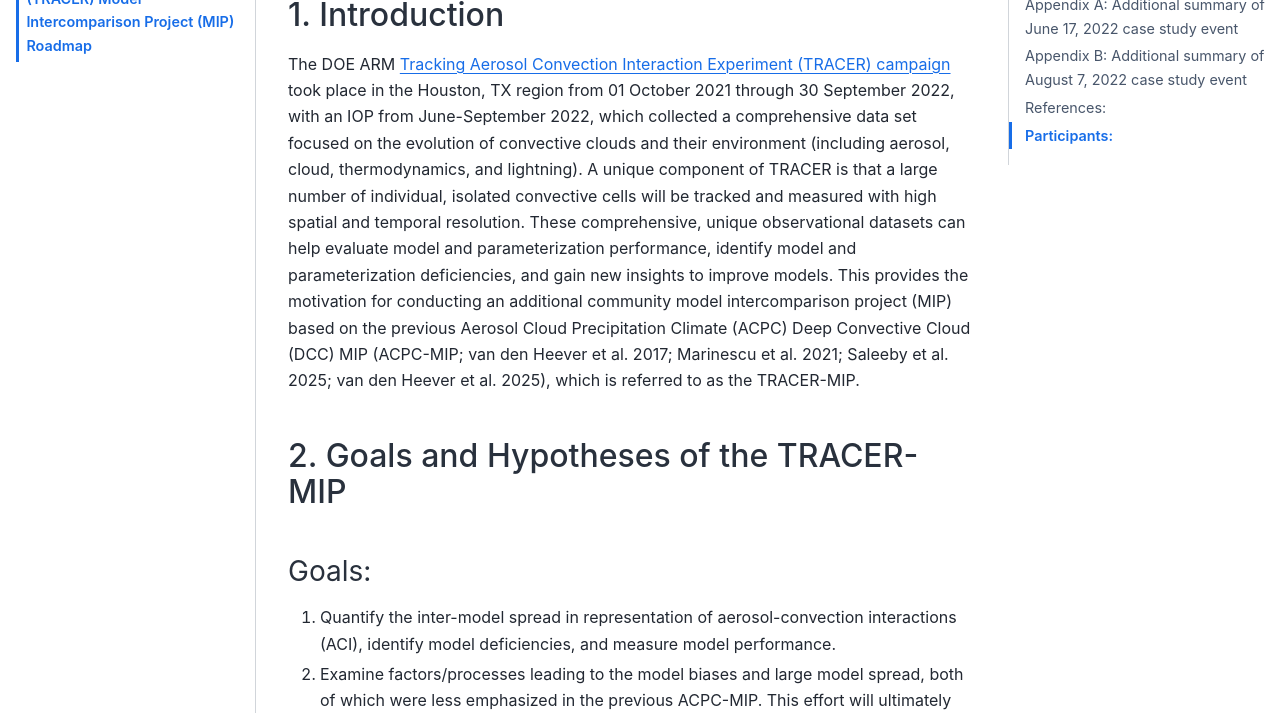
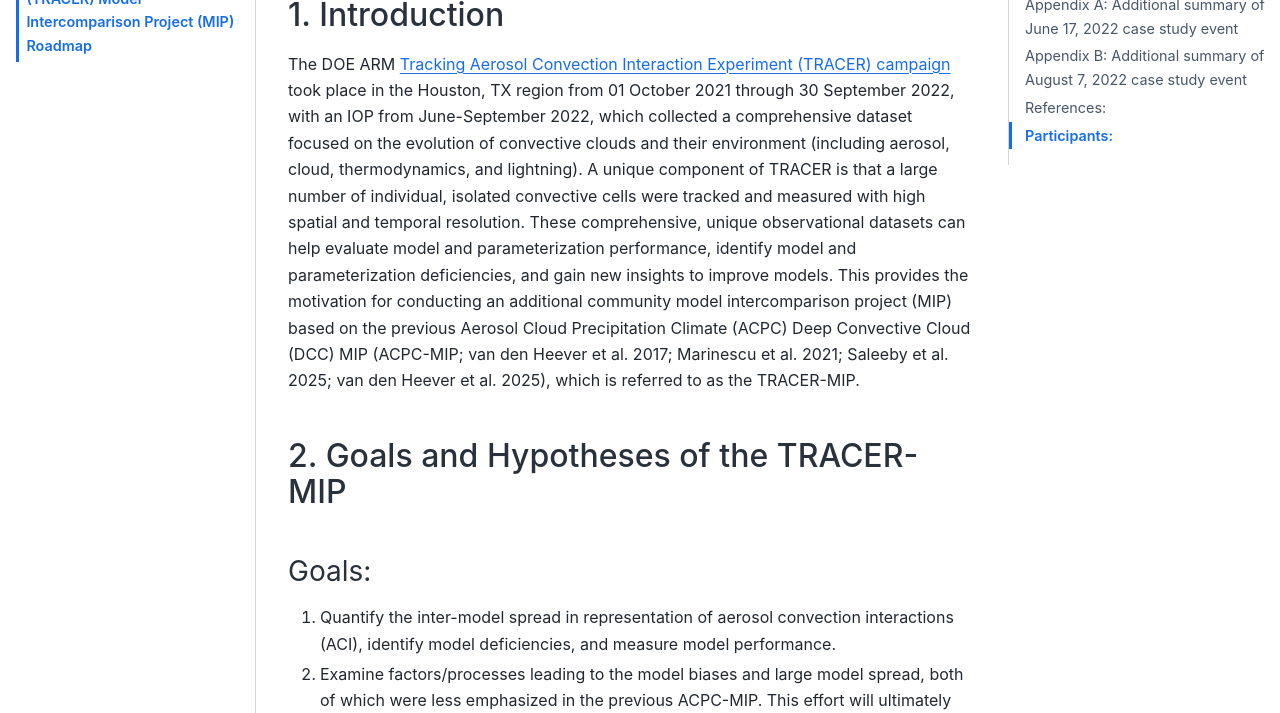
Before and after one commit to ARM-Synergy/tracer-mip, a Jupyter Book: the page built from Roadmap.md, in a window 1280 px wide and 1400 px high. Shown: the part 303-1016 px from the top of the window. Built offline with Jupyter Book 1.0.4 settings and Sphinx 7.4.7 and the Sphinx Book theme 1.1.4, drawn with Linux system fonts in a browser that asks for light colours.

Commit message:
Update Roadmap.md

```diff
--- a/Roadmap.md
+++ b/Roadmap.md
@@ -2,13 +2,13 @@
 
 
 ## 1. Introduction
-The DOE ARM [Tracking Aerosol Convection Interaction Experiment (TRACER) campaign](https://www.arm.gov/research/campaigns/amf2021tracer) took place in the Houston, TX region from 01 October 2021 through 30 September 2022, with an IOP from June-September 2022, which collected a comprehensive data set focused on the evolution of convective clouds and their environment (including aerosol, cloud, thermodynamics, and lightning). A unique component of TRACER is that a large number of individual, isolated convective cells will be tracked and measured with high spatial and temporal resolution. These comprehensive, unique observational datasets can help evaluate model and parameterization performance, identify model and parameterization deficiencies, and gain new insights to improve models. This provides the motivation for conducting an additional community model intercomparison project (MIP) based on the previous Aerosol Cloud Precipitation Climate (ACPC) Deep Convective Cloud (DCC) MIP (ACPC-MIP; van den Heever et al. 2017; Marinescu et al. 2021; Saleeby et al. 2025; van den Heever et al. 2025), which is referred to as the TRACER-MIP.
+The DOE ARM [Tracking Aerosol Convection Interaction Experiment (TRACER) campaign](https://www.arm.gov/research/campaigns/amf2021tracer) took place in the Houston, TX region from 01 October 2021 through 30 September 2022, with an IOP from June-September 2022, which collected a comprehensive dataset focused on the evolution of convective clouds and their environment (including aerosol, cloud, thermodynamics, and lightning). A unique component of TRACER is that a large number of individual, isolated convective cells were tracked and measured with high spatial and temporal resolution. These comprehensive, unique observational datasets can help evaluate model and parameterization performance, identify model and parameterization deficiencies, and gain new insights to improve models. This provides the motivation for conducting an additional community model intercomparison project (MIP) based on the previous Aerosol Cloud Precipitation Climate (ACPC) Deep Convective Cloud (DCC) MIP (ACPC-MIP; van den Heever et al. 2017; Marinescu et al. 2021; Saleeby et al. 2025; van den Heever et al. 2025), which is referred to as the TRACER-MIP.
 
 
 ## 2. Goals and Hypotheses of the TRACER-MIP
 
 ### Goals:
-1. Quantify the inter-model spread in representation of aerosol-convection interactions (ACI), identify model deficiencies, and measure model performance.
+1. Quantify the inter-model spread in representation of aerosol convection interactions (ACI), identify model deficiencies, and measure model performance.
 2. Examine factors/processes leading to the model biases and large model spread, both of which were less emphasized in the previous ACPC-MIP. This effort will ultimately help reduce the ACI uncertainty.
 
 ### Hypotheses:
```
